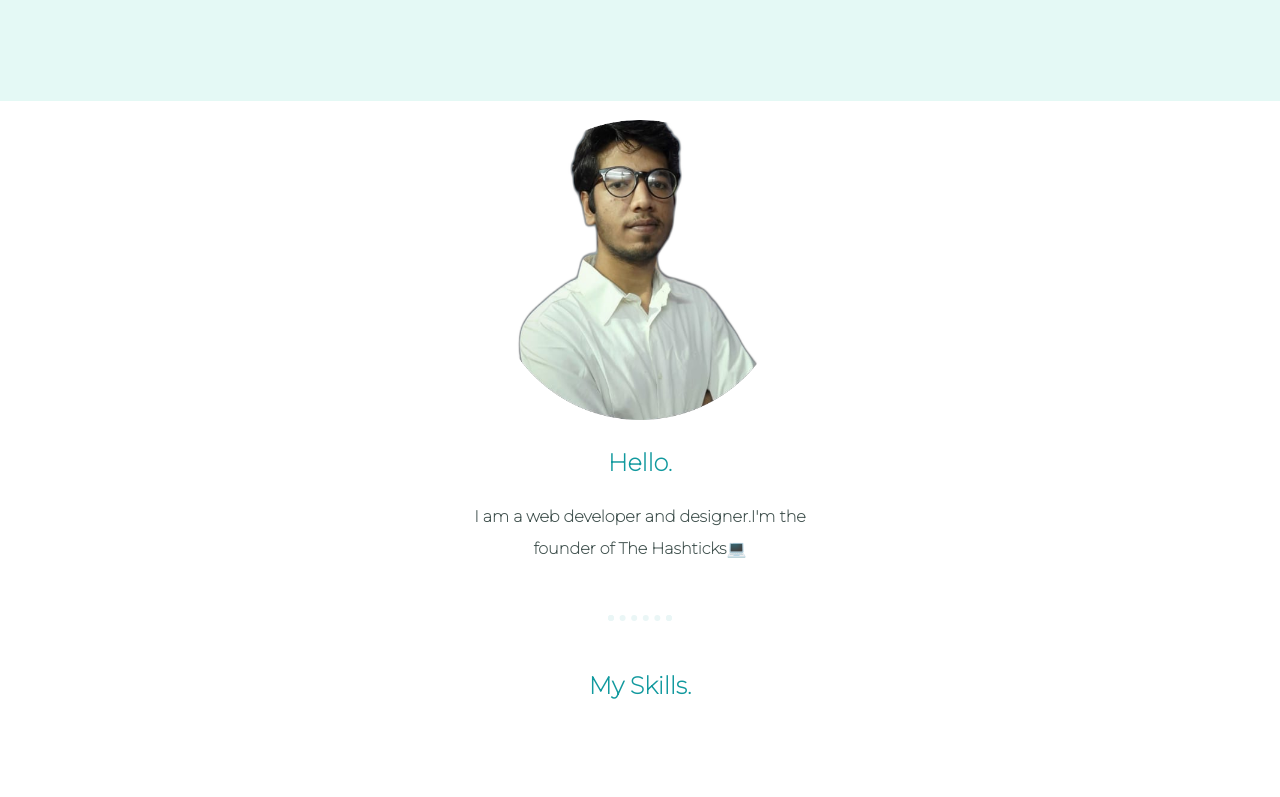
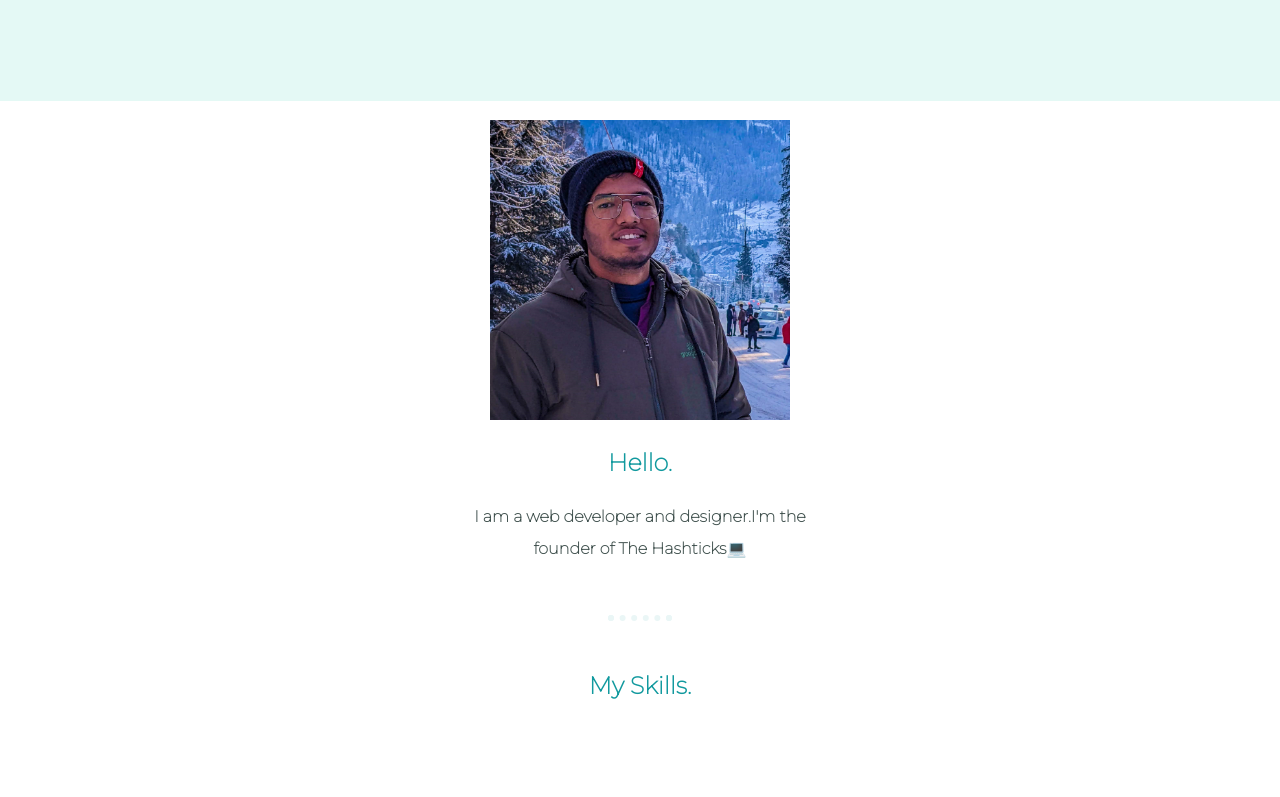
Before and after one commit to lakhan098/personal, a plain HTML site: page index.html in a window 1280 px wide. Shown: the part 795-1592 px from the top of the page. Drawn offline with Linux system fonts and the light colour scheme.

Commit message:
added new photo of mine

```diff
--- a/index.html
+++ b/index.html
@@ -26,7 +26,7 @@
 
   <div class="middle-container">
     <div class="profile">
-      <img class="dp" src="images/dp.png" alt="profile picture">
+      <img class="dp" src="images/dp1.jpg" alt="profile picture">
       <h3>Hello.</h3>
       <p class="intro">I am a web developer and designer.I'm the founder of The Hashticks💻</p>
     </div>
```
